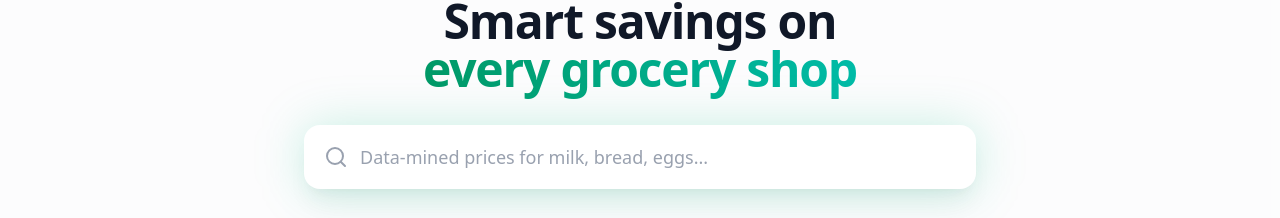
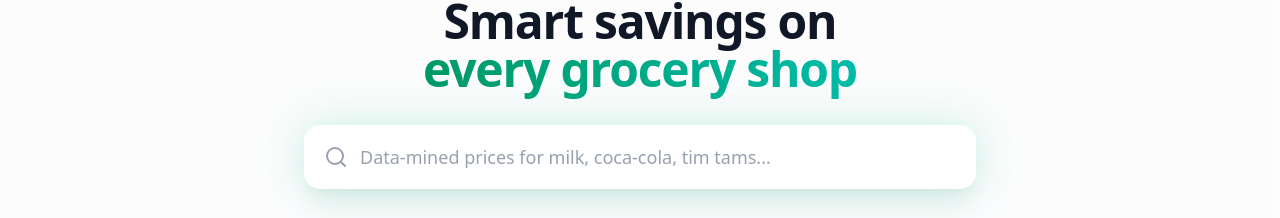
Before and after one commit to vishald-au/GrocerWise, a React (Vite) app: page / in a window 1280 px wide. Shown: the part 99-317 px from the top of the page. Built offline with nearby package versions, Linux system fonts and the light colour scheme.

Commit message:
Fix: updated search placeholder

```diff
--- a/src/components/Hero.jsx
+++ b/src/components/Hero.jsx
@@ -39,7 +39,7 @@ const Hero = () => {
                             type="text"
                             value={query}
                             onChange={handleSearch}
-                            placeholder="Data-mined prices for milk, bread, eggs..."
+                            placeholder="Data-mined prices for milk, coca-cola, tim tams..."
                             className="relative w-full h-16 pl-14 pr-6 rounded-2xl border-0 bg-white shadow-xl shadow-emerald-900/5 text-lg placeholder:text-gray-400 focus:ring-2 focus:ring-emerald-500/50 transition-all"
                         />
                         <div className="absolute left-5 top-1/2 -translate-y-1/2 text-gray-400">
```
